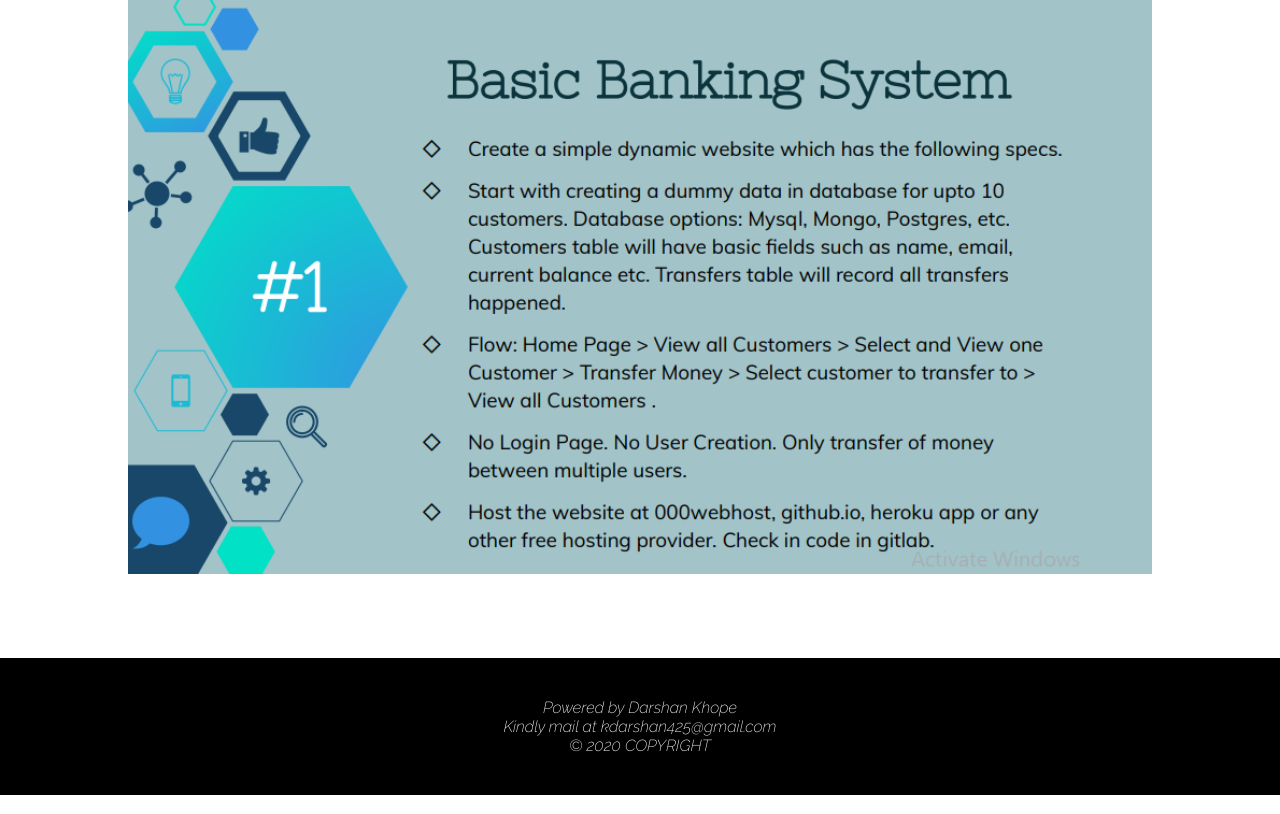
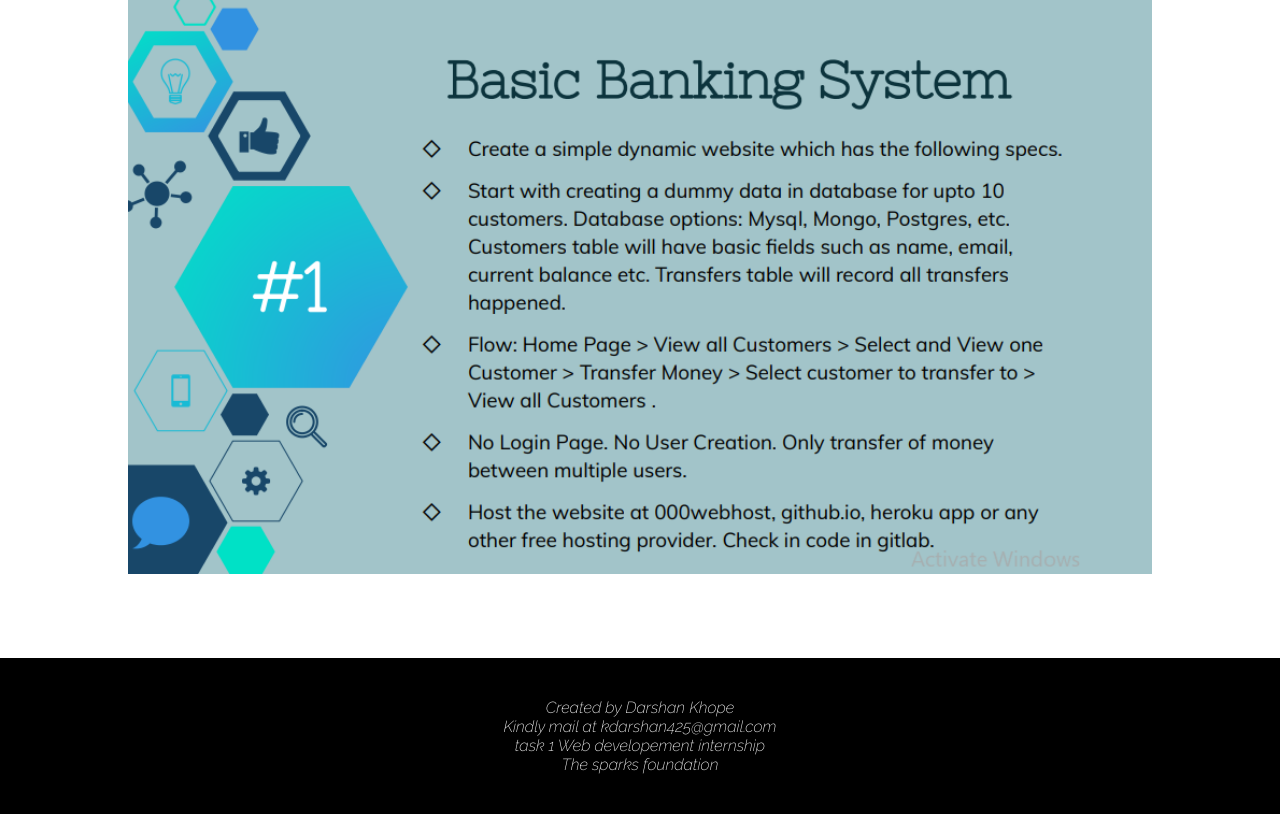
Before and after one commit to kdarshan425/thegripbank, a PHP site: page /task.php in a window 1280 px wide. Shown: the part 211-1025 px from the top of the page. Run offline with PHP 8.4, Linux system fonts and the light colour scheme; data that the repository does not hold is empty.

Commit message:
updated footer

```diff
--- a/footer.php
+++ b/footer.php
@@ -1,7 +1,7 @@
 <div style="padding-top:80px;">
 <footer class="container" style="background: black;padding-top: 24px;padding-bottom: 24px; width: 100%">
     <center>
-        <p style="color: white;font-weight: 300;font-family: 'Raleway', sans-serif;"> Powered by Darshan Khope<br>Kindly mail at kdarshan425@gmail.com<br>© 2020 COPYRIGHT</p>
+        <p style="color: white;font-weight: 300;font-family: 'Raleway', sans-serif;"> Created by Darshan Khope<br>Kindly mail at kdarshan425@gmail.com<br>task 1 Web developement internship<br>The sparks foundation</p>
     </center>
 </footer>
 </div>
```
